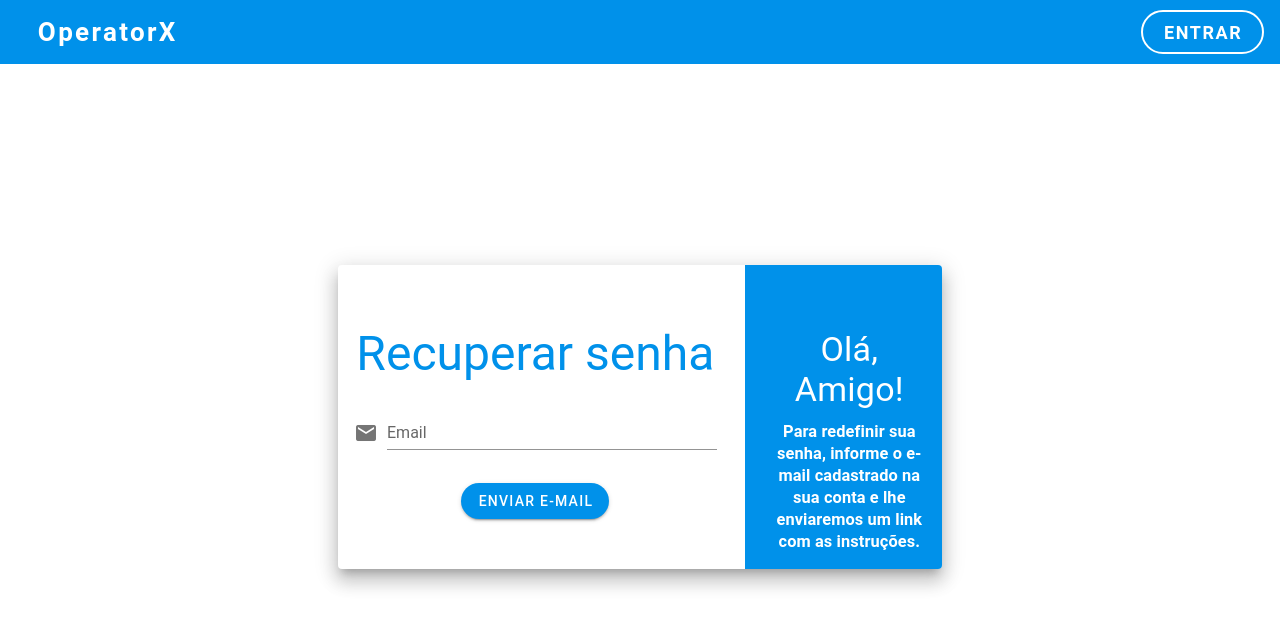
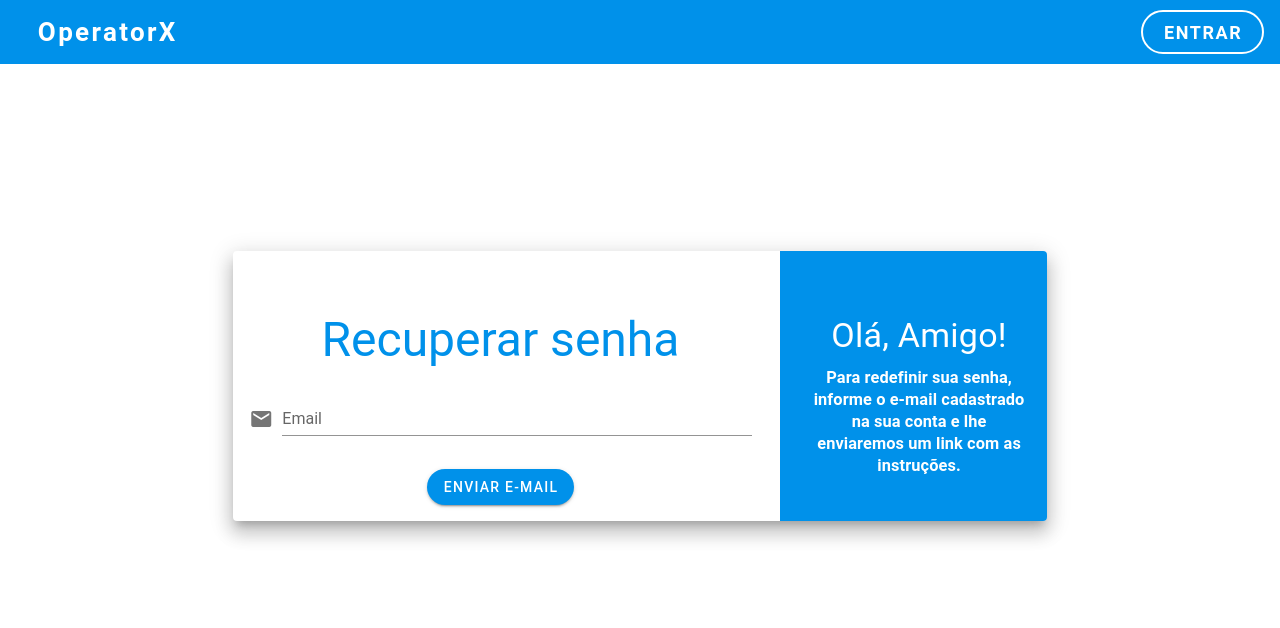
Before and after one commit to vtrgazola/Projeto-Web-TCC, a Vue app: page /recuperar in a window 1280 px wide. Shown: the top 628 px of the page. Built offline with nearby package versions, Linux system fonts and the light colour scheme.

Commit message:
Aumentar tamanho do card

```diff
--- a/src/components/RecuperarSenha.vue
+++ b/src/components/RecuperarSenha.vue
@@ -3,7 +3,7 @@
     <v-content>
       <v-container class="fill-height" fluid>
         <v-row align="center" justify="center">
-          <v-col cols="6">
+          <v-col cols="8">
             <v-card class="elevation-12" style="margin-top: -30%">
               <v-window v-model="step">
                 <v-window-item :value="1">
```
